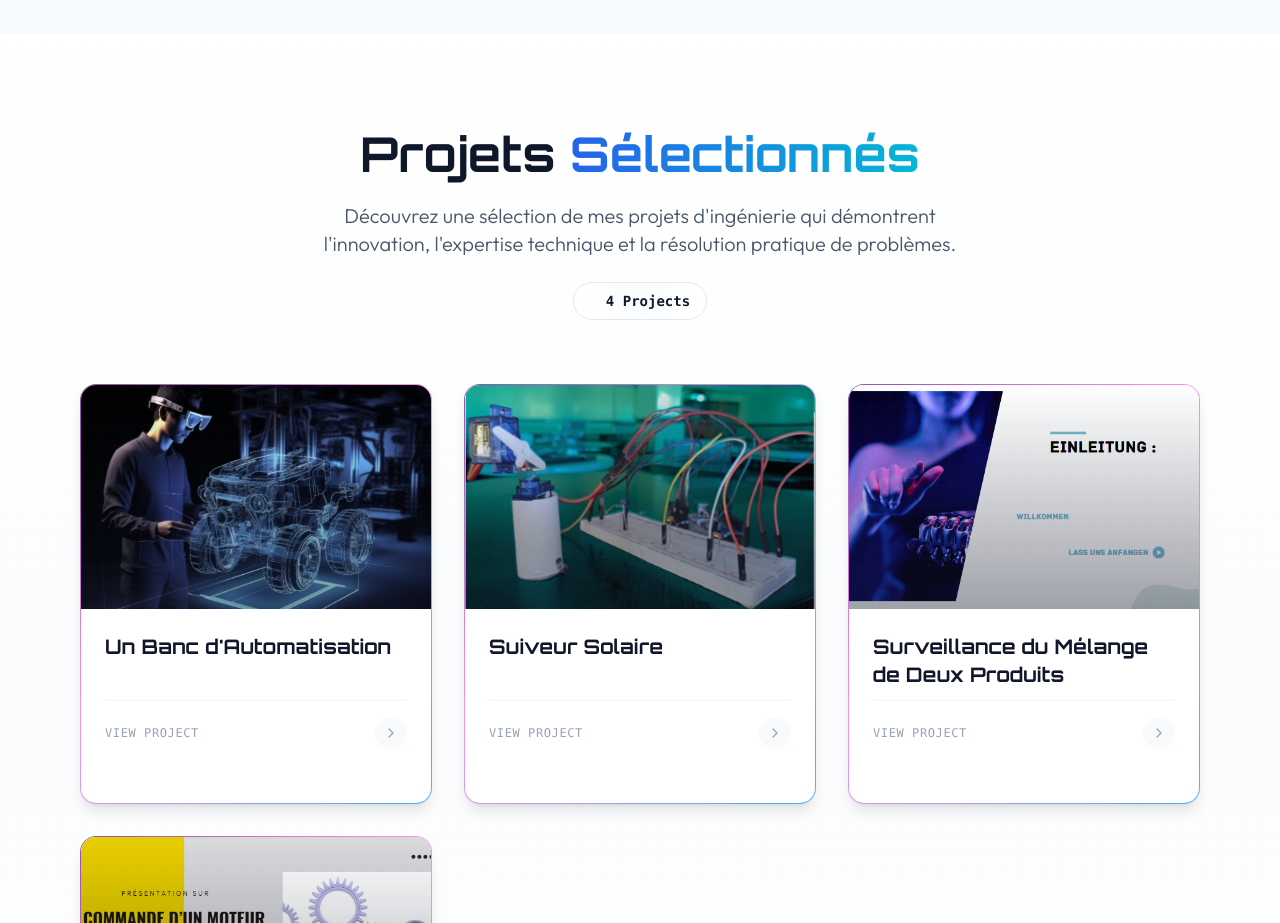
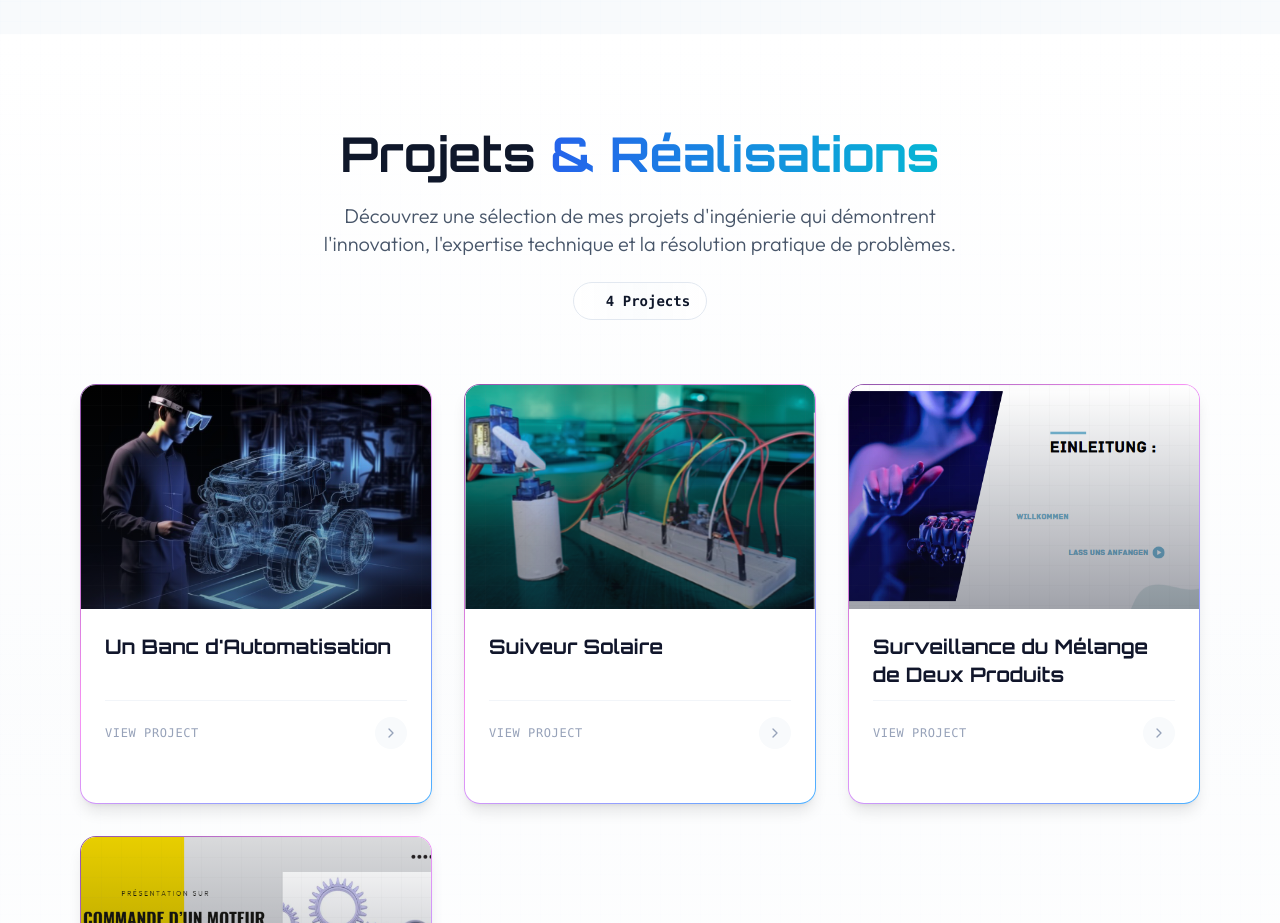
Before and after one commit to AdnaneAhmimou/imad-portfolio, a Next.js app: page / in a window 1280 px wide. Shown: the part 2540-3463 px from the top of the page. Built offline with nearby package versions, Linux system fonts and the light colour scheme.

Commit message:
projects title

```diff
--- a/app/page.tsx
+++ b/app/page.tsx
@@ -113,7 +113,7 @@ const translations = {
     },
     // Projects Section
     projects: {
-      title: "Projets Sélectionnés",
+      title: "Projets & Réalisations",
       subtitle:
         "Découvrez une sélection de mes projets d'ingénierie qui démontrent l'innovation, l'expertise technique et la résolution pratique de problèmes.",
       items: [
@@ -245,7 +245,7 @@ const translations = {
     },
     // Projects Section
     projects: {
-      title: "Ausgewählte Projekte",
+      title: "Projekte & Referenzen",
       subtitle:
         "Entdecken Sie eine Auswahl meiner Ingenieursprojekte, die Innovation, technische Expertise und praktische Problemlösung demonstrieren.",
       items: [
```
